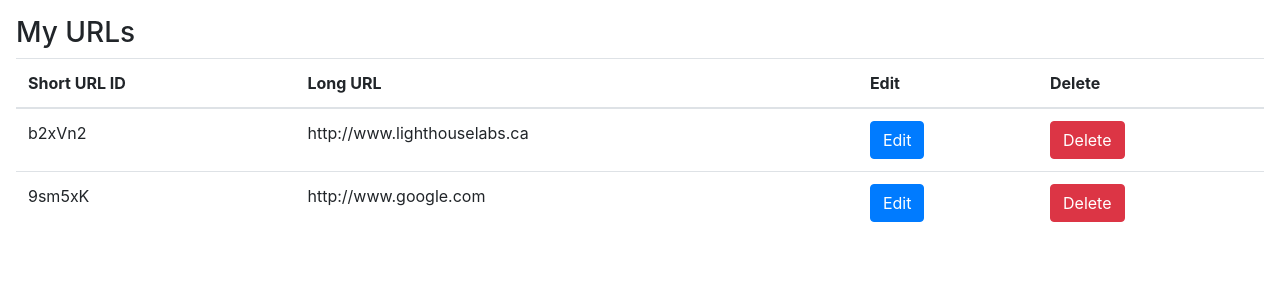
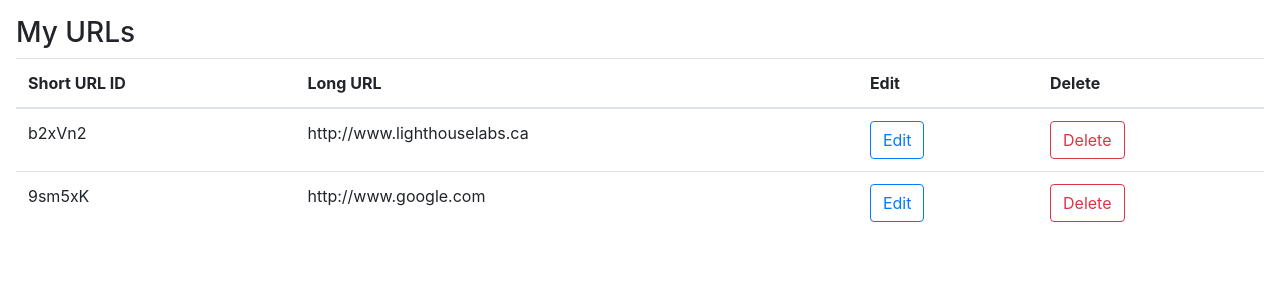
Before and after one commit to MrMoon127/tinyapp, a Node server app: page /urls in a window 1280 px wide. Shown: the part 56-356 px from the top of the page. Run offline with Node 20, Linux system fonts and the light colour scheme; some libraries are stand-ins or nearby versions.

Commit message:
changed buttones to match the example images shown

```diff
--- a/views/urls_index.ejs
+++ b/views/urls_index.ejs
@@ -36,12 +36,12 @@
               <td><%= urls[id] %></td>
               <td>
                 <a href="urls/<%= id %>">
-                  <button type="submit" class="btn btn-primary">Edit</button>
+                  <button type="submit" class="btn btn-outline-primary">Edit</button>
                 </a>
               </td>
               <td>
                 <form method="POST" action="/urls/<%= id %>/delete">
-                  <button type="submit" class="btn btn-danger">Delete</button>
+                  <button type="submit" class="btn btn-outline-danger">Delete</button>
                 </form>
               </td>
             </tr>
--- a/views/urls_show.ejs
+++ b/views/urls_show.ejs
@@ -26,7 +26,7 @@
         <form action="/urls/<%= id %>" method="POST">
         <label for="newURL">New URL:</label>
         <input type="text" name="newURL" placeholder="http://" style="width: 300px; margin: 1em">
-        <button type="submit" class="btn btn-primary">Update</button>
+        <button type="submit" class="btn btn-primary">Submit</button>
         </form>
       </div>
     </div>
```
